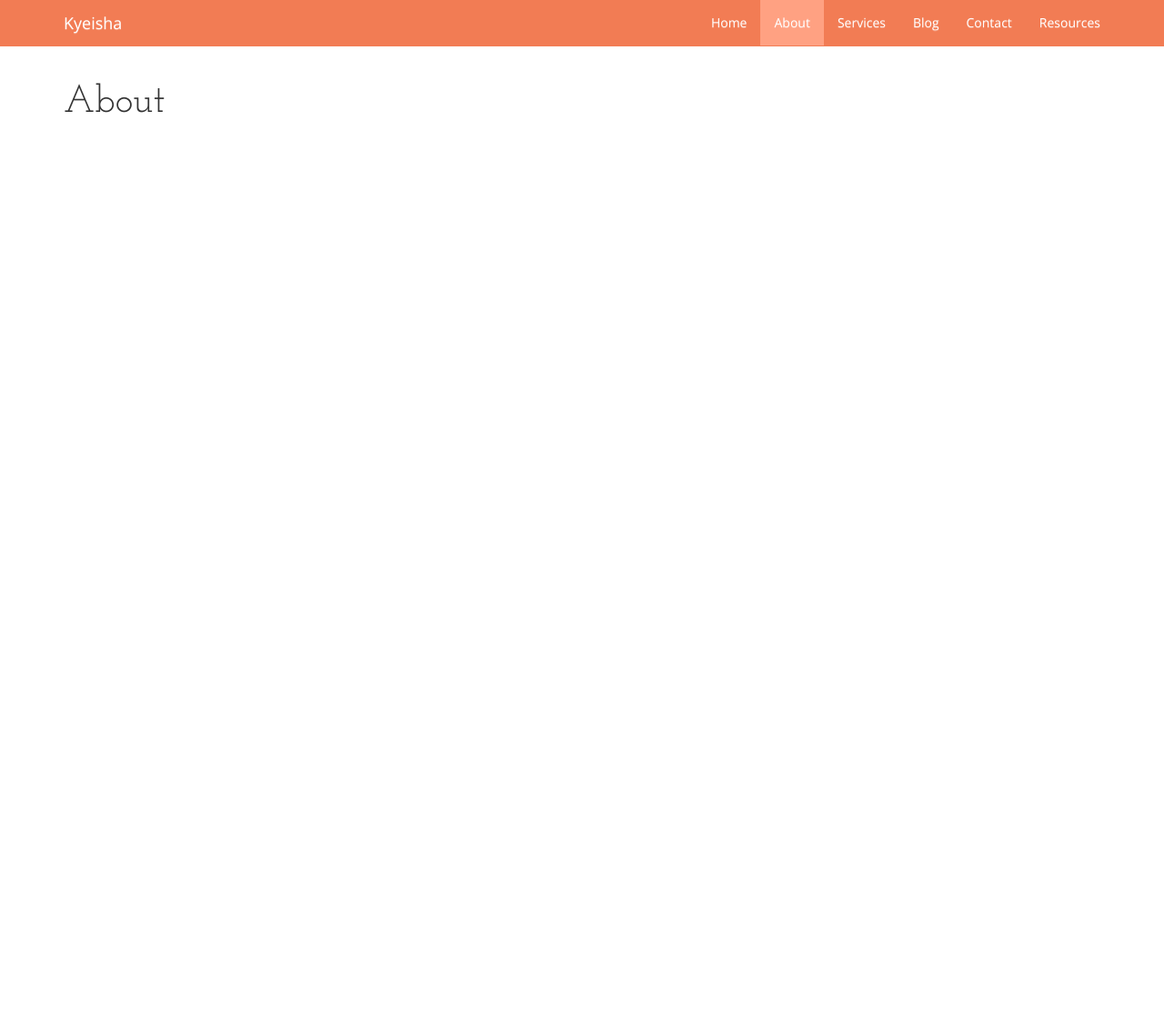
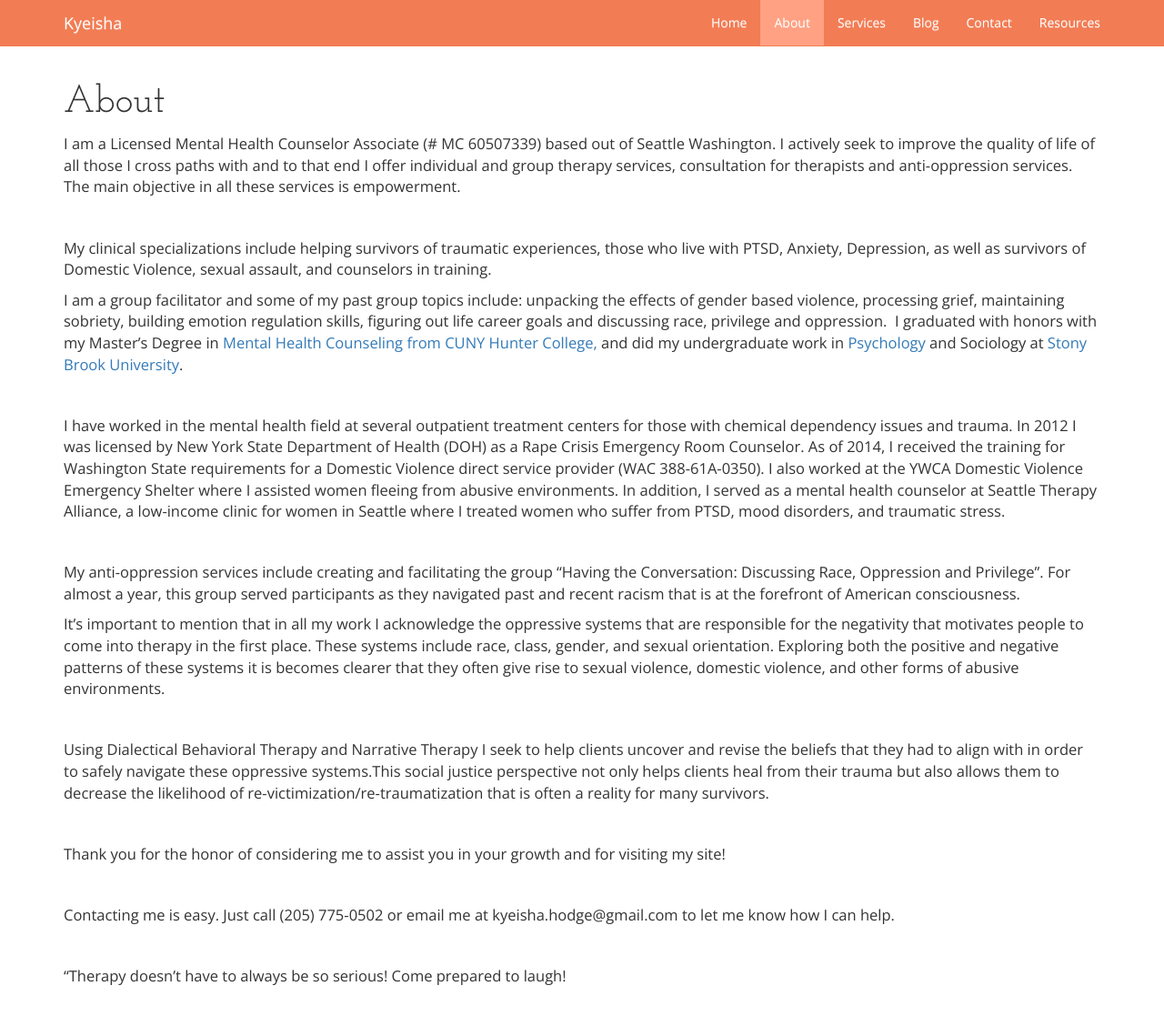
Before and after one commit to nadiabahrami/kh-project, a Django app: page /about/ in a window 1280 px wide. Shown: the whole page at 91% size. Before the commit the page ends 124 px from the top, so only its background shows below. Run offline with Django 3.2, Linux system fonts and the light colour scheme; some libraries are stand-ins or nearby versions.

Commit message:
about content being added.

```diff
--- a/kh_site/home/templates/about.html
+++ b/kh_site/home/templates/about.html
@@ -3,6 +3,24 @@
 {% block content %}
 <div class="container">
     <h1>About</h1>
+    <p>I am a Licensed Mental Health Counselor Associate (# MC 60507339) based out of Seattle Washington. I actively seek to improve the quality of life of all those I cross paths with and to that end I offer individual and group therapy services, consultation for therapists and anti-oppression services. The main objective in all these services is empowerment.</p>
+   <p>&nbsp;</p>
+   <p>My clinical specializations include helping survivors of traumatic experiences, those who live with PTSD, Anxiety, Depression, as well as survivors of Domestic Violence, sexual assault, and counselors in training.</p>
+   <p>I am a group facilitator and some of my past group topics include: unpacking the effects of gender based violence, processing grief, maintaining sobriety, building emotion regulation skills, figuring out life career goals and discussing race, privilege and oppression.  I graduated with honors with my Master’s Degree in <a class="nonblock" href="http://www.hunter.cuny.edu/school-of-education/programs/graduate/counseling/copy2_of_course-of-study">Mental Health Counseling from CUNY Hunter College,</a> and did my undergraduate work in <a class="nonblock" href="http://sb.cc.stonybrook.edu/bulletin/current/academicprograms/psy/degreesandrequirements.php">Psychology</a> and Sociology at <a class="nonblock" href="http://sb.cc.stonybrook.edu/bulletin/current/academicprograms/soc/degreesandrequirements.php">Stony Brook University</a>.</p>
+   <p>&nbsp;</p>
+   <p>I have worked in the mental health field at several outpatient treatment centers for those with chemical dependency issues and trauma. In 2012 I was licensed by New York State Department of Health (DOH) as a Rape Crisis Emergency Room Counselor. As of 2014, I received the training for Washington State requirements for a Domestic Violence direct service provider (WAC 388-61A-0350). I also worked at the YWCA Domestic Violence Emergency Shelter where I assisted women fleeing from abusive environments. In addition, I served as a mental health counselor at Seattle Therapy Alliance, a low-income clinic for women in Seattle where I treated women who suffer from PTSD, mood disorders, and traumatic stress.</p>
+   <p>&nbsp;</p>
+   <p>My anti-oppression services include creating and facilitating the group “Having the Conversation: Discussing Race, Oppression and Privilege”. For almost a year, this group served participants as they navigated past and recent racism that is at the forefront of American consciousness.</p>
+   <p>It’s important to mention that in all my work I acknowledge the oppressive systems that are responsible for the negativity that motivates people to come into therapy in the first place. These systems include race, class, gender, and sexual orientation. Exploring both the positive and negative patterns of these systems it is becomes clearer that they often give rise to sexual violence, domestic violence, and other forms of abusive environments.</p>
+   <p>&nbsp;</p>
+   <p>Using Dialectical Behavioral Therapy and Narrative Therapy I seek to help clients uncover and revise the beliefs that they had to align with in order to safely navigate these oppressive systems.This social justice perspective not only helps clients heal from their trauma but also allows them to decrease the likelihood of re-victimization/re-traumatization that is often a reality for many survivors.</p>
+   <p>&nbsp;</p>
+   <p>Thank you for the honor of considering me to assist you in your growth and for visiting my site!</p>
+   <p>&nbsp;</p>
+   <p>Contacting me is easy. Just call (205) 775-0502 or email me at kyeisha.hodge@gmail.com to let me know how I can help.</p>
+   <p>&nbsp;</p>
+   <p>“Therapy doesn’t have to always be so serious! Come prepared to laugh!</p>
+   <p>&nbsp;</p>
 </div>
 <script>
     $('#navbar ul li').removeClass("active");
```
